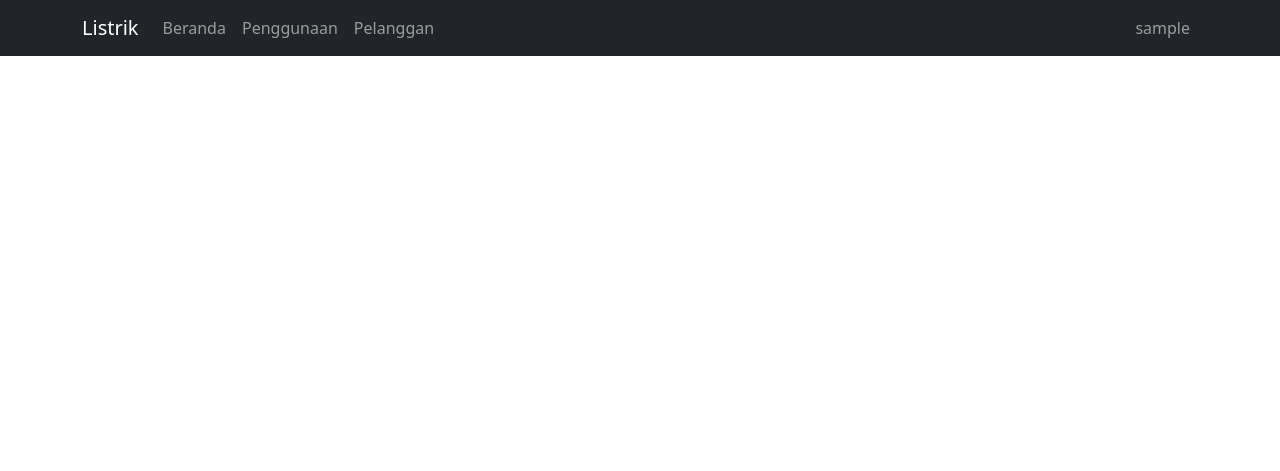
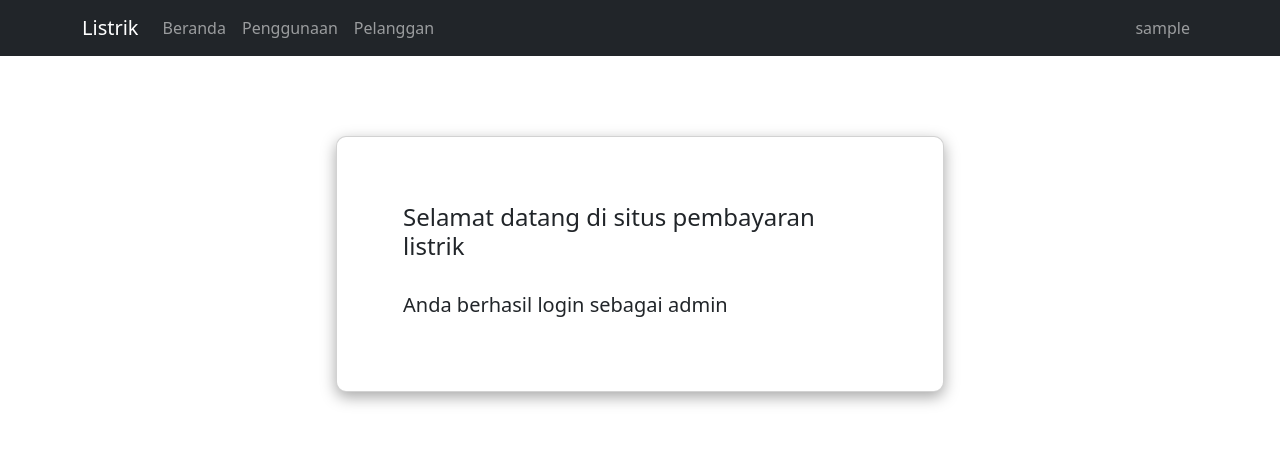
Before and after one commit to Hernando17/pb_listrik, a PHP site: page /admin/index.php in a window 1280 px wide. Shown: the top 471 px of the page. Run offline with PHP 8.4, Linux system fonts and the light colour scheme; the visitor is signed in with stand-in values (Sample User, id 1); some libraries are stand-ins or nearby versions.

Commit message:
Update admin page

```diff
--- a/view/admin/index.php
+++ b/view/admin/index.php
@@ -53,6 +53,25 @@ if ($_SESSION['id_level'] != "1") {
                 </ul>
             </div>
     </nav>
+    <div class="container" style="
+    padding:80px;
+    width:60%;
+    ">
+        <div class="card" style="
+        padding:50px;
+        border-radius:10px;
+        box-shadow: rgba(0, 0, 0, 0.35) 0px 5px 15px;
+        ">
+            <div class="card-body">
+                <?php
+                if ($_SESSION['id_level'] == "1") {
+                    echo "<h4>Selamat datang di situs pembayaran listrik</h4> <br>";
+                    echo "<h5>Anda berhasil login sebagai admin</h5>";
+                }
+                ?>
+            </div>
+        </div>
+    </div>
 </body>
 
 <footer>
```
